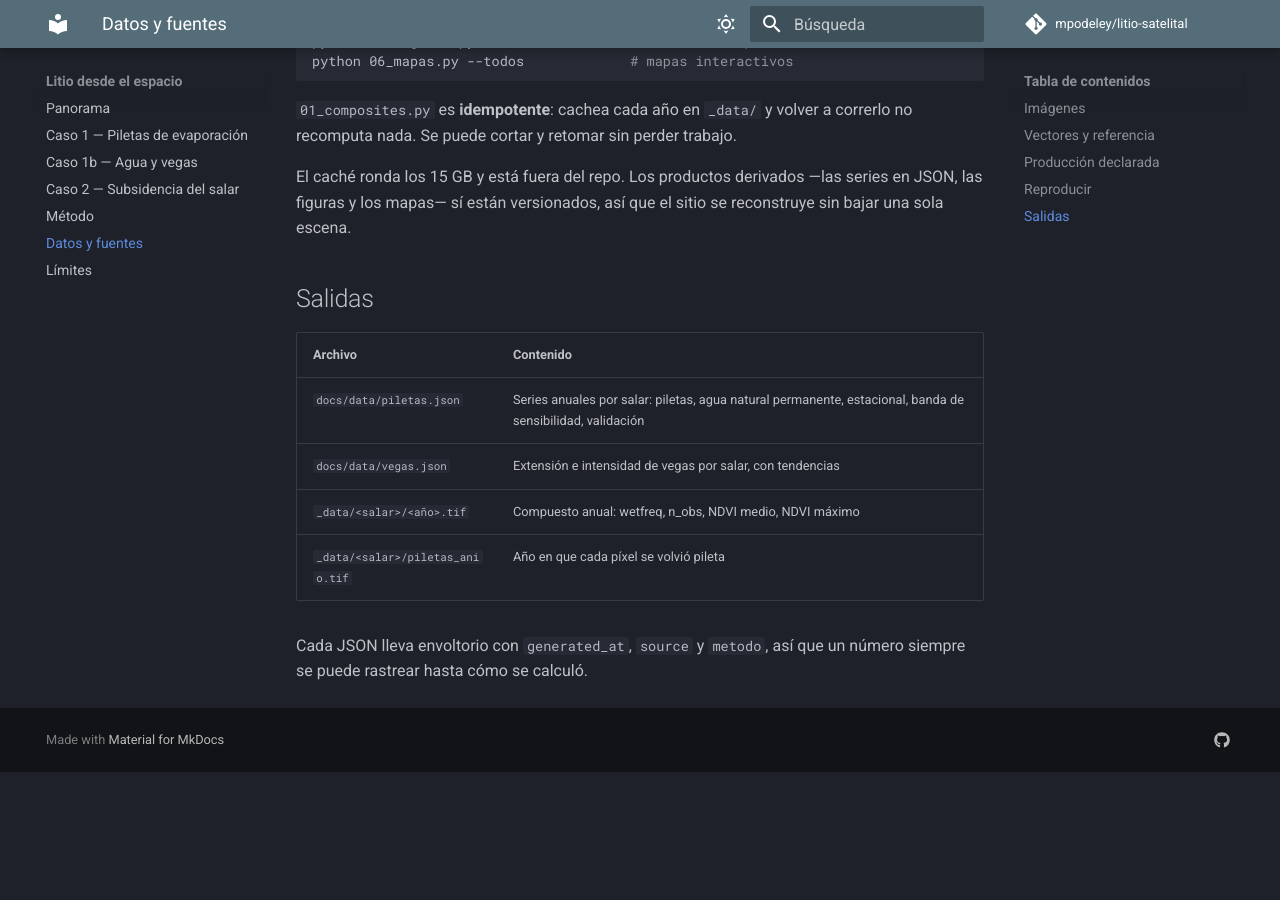
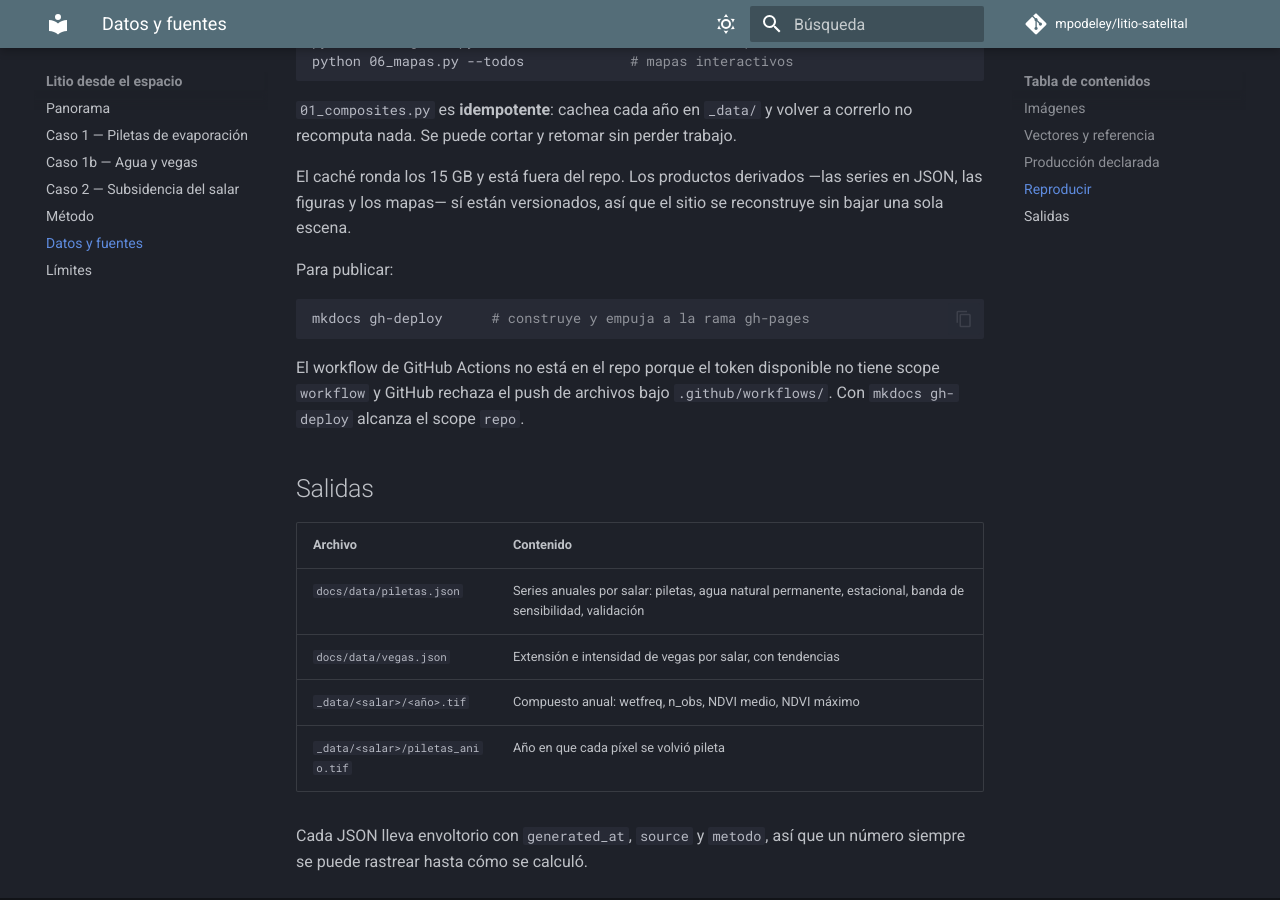
Before and after one commit to mpodeley/litio-piletas, an MkDocs documentation site: the page built from docs/datos.md, in a window 1280 px wide and 900 px high, scrolled down 1721 px. Built offline with MkDocs 1.6.1 and Material for MkDocs 9.7.7, drawn with Linux system fonts in a browser that asks for light colours; comment, search, counter and statistics services are not loaded; before the commit the page ends 2493 px from its top, so only the background shows below that.

Commit message:
Publicar con gh-deploy: el token no tiene scope workflow
GitHub rechaza el push de archivos bajo .github/workflows/ cuando al token le
falta ese scope (el mismo bloqueo que en simulador-mater-argentina). El archivo
queda en disco pero fuera del repo, y el sitio se publica con `mkdocs gh-deploy`,
que necesita solo scope `repo`. Documentado en docs/datos.md.

Además, la sección de mapa de piletas.md deja de apuntar a un HTML todavía no
generado: la serie completa sigue en cómputo.

Co-Authored-By: Claude Opus 5 (1M context) <noreply@anthropic.com>

````diff
--- a/docs/datos.md
+++ b/docs/datos.md
@@ -64,6 +64,16 @@ El caché ronda los 15 GB y está fuera del repo. Los productos derivados —las
 series en JSON, las figuras y los mapas— sí están versionados, así que el sitio se
 reconstruye sin bajar una sola escena.
 
+Para publicar:
+
+```bash
+mkdocs gh-deploy      # construye y empuja a la rama gh-pages
+```
+
+El workflow de GitHub Actions no está en el repo porque el token disponible no
+tiene scope `workflow` y GitHub rechaza el push de archivos bajo
+`.github/workflows/`. Con `mkdocs gh-deploy` alcanza el scope `repo`.
+
 ## Salidas
 
 | Archivo | Contenido |
````
Also changed, not shown: docs/piletas.md (+4 -2 lines), 2 other files.
